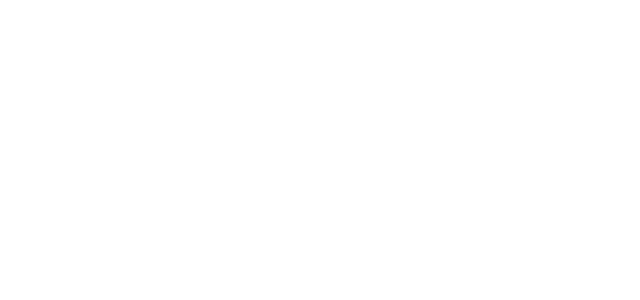
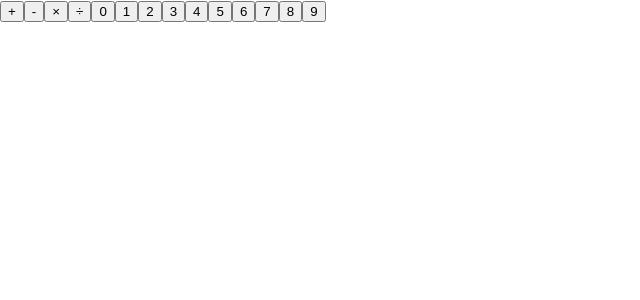
Before and after one commit to tomyang11/calculator, a React (Create React App) app: page / in a window 1280 px wide. Shown: the top 300 px of the page, without its empty margins (0-640 px from the left). Built offline with nearby package versions, Linux system fonts and the light colour scheme.

Commit message:
3rd commit

```diff
--- a/src/components/Calculator.js
+++ b/src/components/Calculator.js
@@ -1,13 +1,17 @@
-import React from 'react';
+import React from "react";
 
-import Display from './Display';
-import Buttons from './Buttons';
+import Display from "./Display";
+import KeyPad from './KeyPad/KeyPad';
+import Button from "./KeyPad/Button";
 
 const Calculator = () => {
-    return <React.Fragment>
-        <Display />
-        <Buttons />
-    </React.Fragment>
-}
+
+	return (
+		<React.Fragment>
+			<Display />
+            <KeyPad />
+		</React.Fragment>
+	);
+};
 
 export default Calculator;
--- a/src/components/Display.js
+++ b/src/components/Display.js
@@ -1,4 +1,6 @@
 import React from 'react';
+
+import './Display.module.css';
 
 const Display = (props) => {
 
--- /dev/null
+++ b/src/components/KeyPad/Button.js
@@ -0,0 +1,14 @@
+import React from 'react';
+
+import './Button.module.css';
+
+const Button = (props) => {
+
+    function clickHandler(event) {
+        props.onClick(event.target.value);
+    }
+
+    return <button onClick={clickHandler}>{props.value}</button>
+}
+
+export default Button;
--- /dev/null
+++ b/src/components/KeyPad/KeyPad.js
@@ -0,0 +1,29 @@
+import React, { useState } from 'react';
+
+import Button from './Button';
+
+const KeyPad = (props) => {
+
+    const [enteredVal, setEnteredVal] = useState(0);
+
+    const numberButtons = [];
+    const operationsButtons = [];
+
+	for (let i = 0; i < 10; i++) {
+		numberButtons.push(<Button onClick={setEnteredVal} id={i} value={i} />);
+	}
+
+    operationsButtons.push(<Button id={10} value={'+'} />);
+    operationsButtons.push(<Button id={11} value={'-'} />);
+    operationsButtons.push(<Button id={12} value={'×'} />);
+    operationsButtons.push(<Button id={13} value={'÷'} />);
+
+    console.log("enteredVal is " + enteredVal);
+
+    return <React.Fragment>
+        {operationsButtons}
+        {numberButtons}
+    </React.Fragment>
+}
+
+export default KeyPad;
```
Also changed, not shown: src/components/Buttons.js (deleted, +0 -7 lines), public/manifest.json, src/components/Display.module.css (added), src/components/KeyPad/Button.module.css (added).
